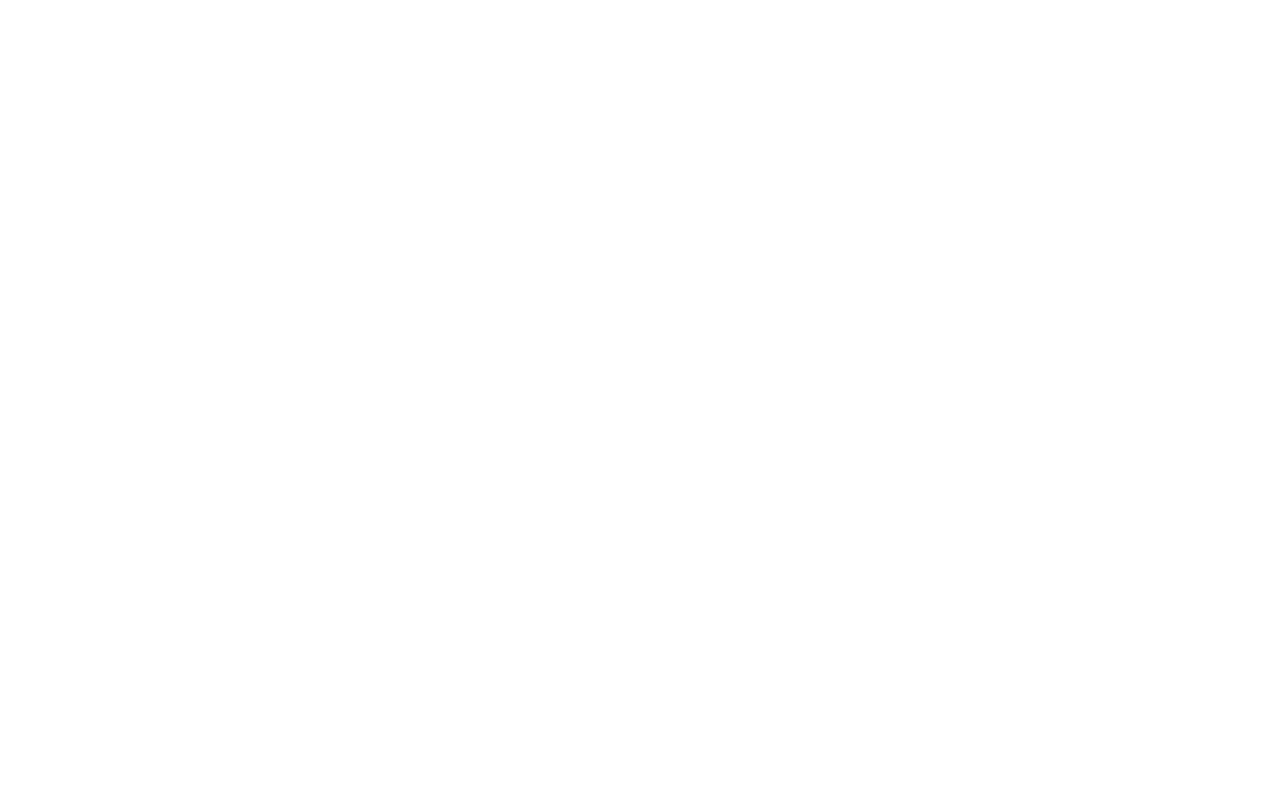
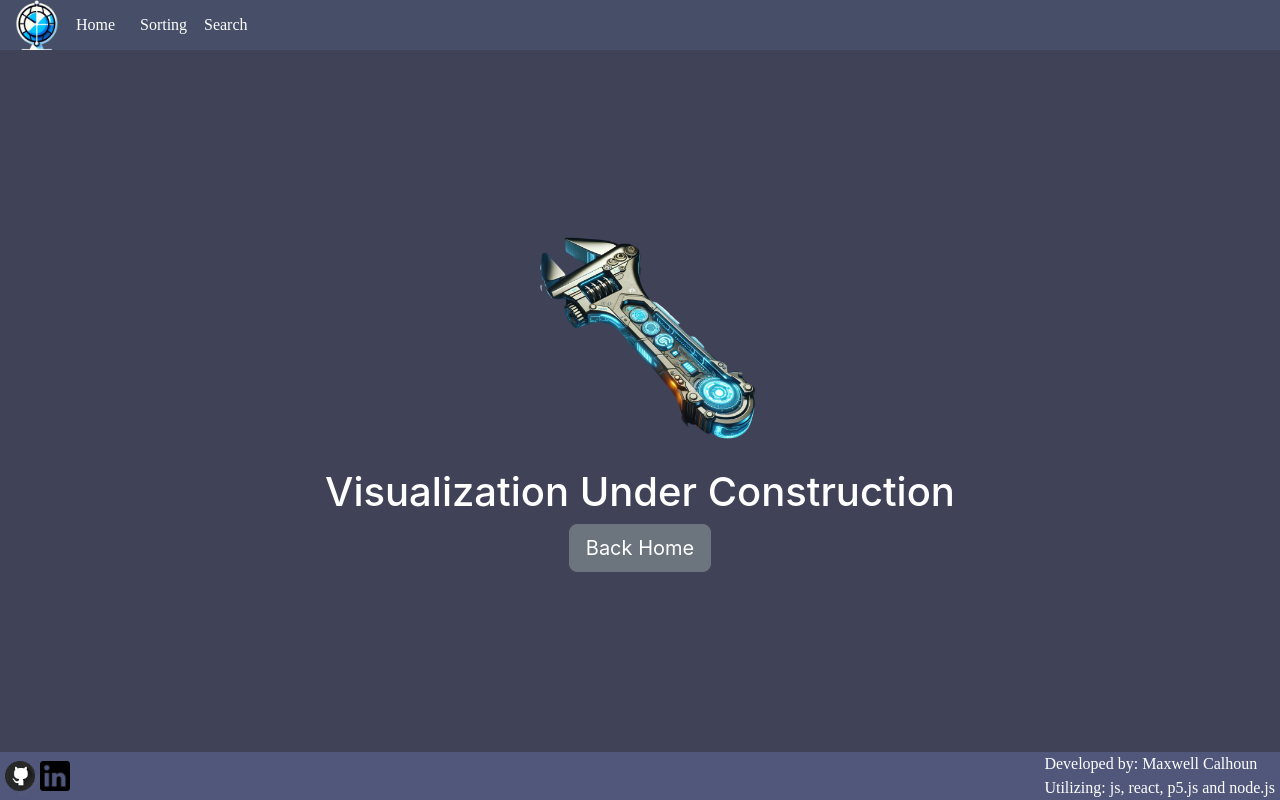
Before and after one commit to Maxwell-Calhoun/Algorithm-Visualizer, a React (Create React App) app in the folder algorithm-visualizer/: page /#/Search in a window 1280 px wide. Built offline with nearby package versions, Linux system fonts and the light colour scheme.

Commit message:
update to hash routing to accomdate better nav for deployment

```diff
--- a/algorithm-visualizer/src/Pages/CSS/Search.css
+++ b/algorithm-visualizer/src/Pages/CSS/Search.css
@@ -1,5 +1,4 @@
 .Search {
-    text-align: center;
     min-height: 100vh;
     position: relative;
     background-color: #404258;
@@ -10,6 +9,10 @@
     flex-direction: column;
 }
 
+.Construction {
+    text-align: center;
+}
+
 .wrenchImg {
     height: 30vh;
 }
--- a/algorithm-visualizer/src/index.js
+++ b/algorithm-visualizer/src/index.js
@@ -2,7 +2,7 @@
 import ReactDOM from 'react-dom/client';
 import 'bootstrap/dist/css/bootstrap.min.css';
 import './index.css';
-import { BrowserRouter, Routes, Route } from "react-router-dom";
+import { HashRouter as Router, Route, Routes } from 'react-router-dom'
 import reportWebVitals from './reportWebVitals';
 
 /*pages*/
@@ -13,14 +13,14 @@
 
 const root = ReactDOM.createRoot(document.getElementById('root'));
 root.render(
-  <BrowserRouter basename='/Algorithm-Visualizer'>
+  <Router>
     <Routes>
-      <Route path='/' element={<App/>}/>
+      <Route exact path='/' element={<App/>}/>
       <Route path='/Sorting' element={<Sorting/>}/>
       <Route path='/Search' element={<Search/>}/>
       <Route path='*' element={<Error404/>}/>
     </Routes>
-  </BrowserRouter>
+  </Router>
 );
 
 // If you want to start measuring performance in your app, pass a function
```
